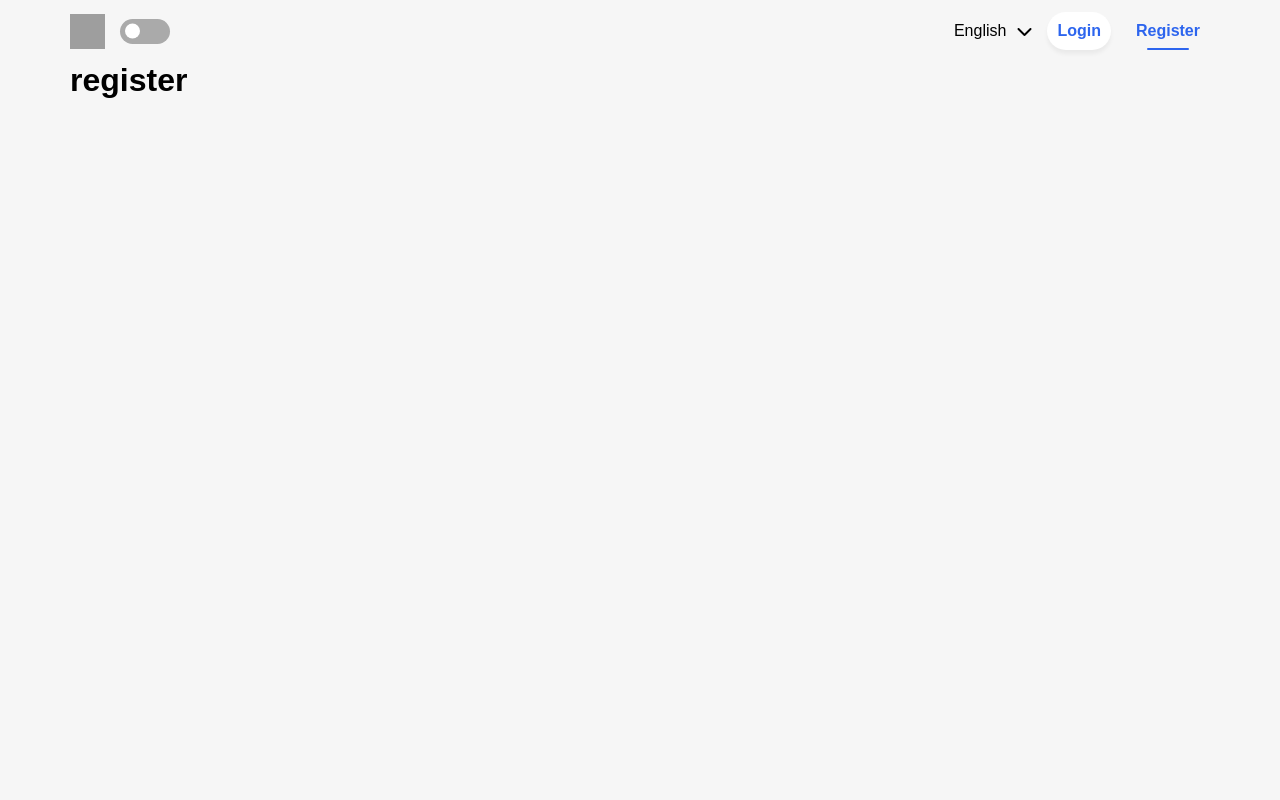
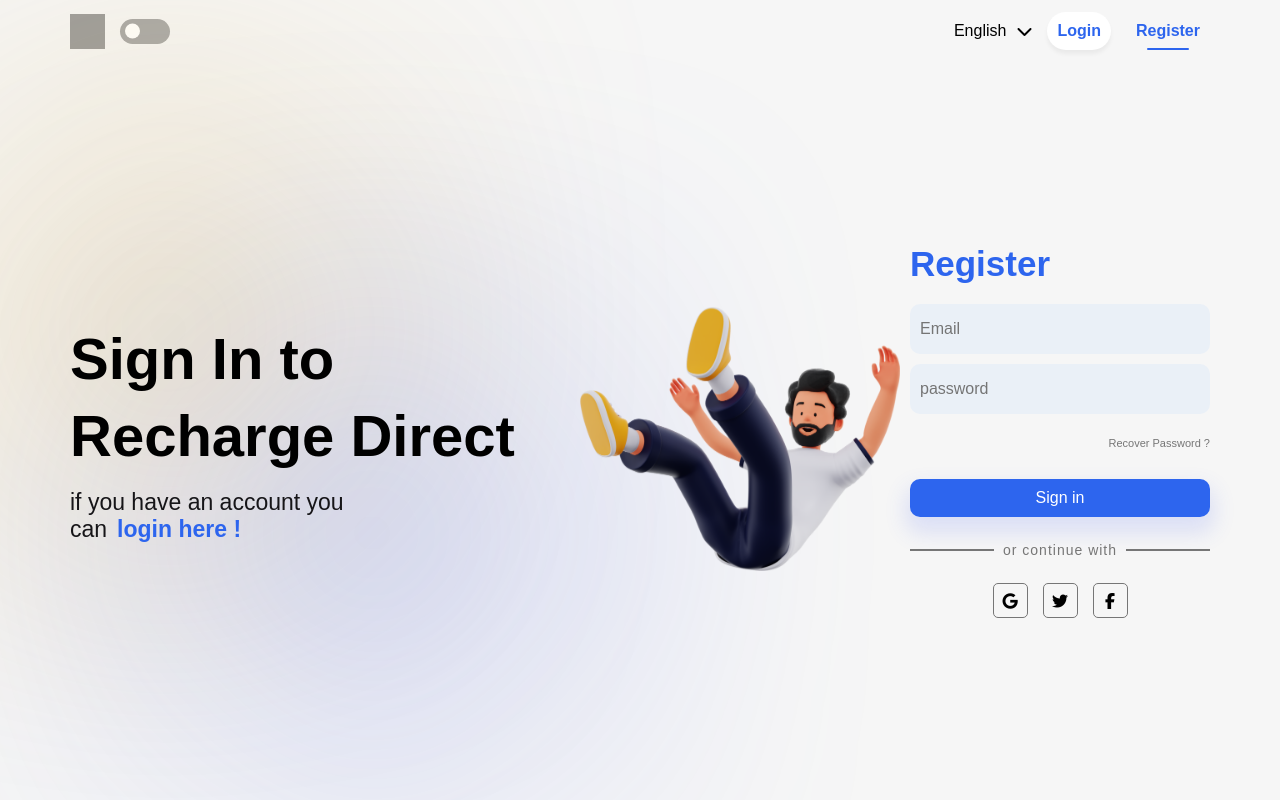
Before and after one commit to AhmedDoban/Pinterest-Colne, a React (Create React App) app: page /Register in a window 1280 px wide. Built offline with nearby package versions, Linux system fonts and the light colour scheme; grey boxes are pictures that could not be loaded.

Commit message:
update register

```diff
--- a/src/Assets/Css/root.css
+++ b/src/Assets/Css/root.css
@@ -5,6 +5,7 @@
   --white-color: #fff;
   --main-p-color: #767676;
   --primary-color: #2d65ee;
+  --dark-color: #14162e;
   --primary-dark-color: #161518;
   --primary-bg-color: #f6f6f6;
   --primary-bg-color-alt: #eef3ff;
--- a/src/Guest/Login/Login.jsx
+++ b/src/Guest/Login/Login.jsx
@@ -26,8 +26,8 @@ function Login() {
           <div className="left">
             <h1>Sign In to Recharge Direct</h1>
             <p>
-              if you don’t an account you can
-              <Link to="Register">Register here!</Link>
+              if you don’t have an account you can
+              <Link to="Register">Register here x!</Link>
             </p>
           </div>
           <div className="center">
--- a/src/Guest/Register/Register.css
+++ b/src/Guest/Register/Register.css
@@ -0,0 +1,207 @@
+/*ــــــــــــــــــــــــــــــــــــــــــــــــــــــــــ
+# Register
+ــــــــــــــــــــــــــــــــــــــــــــــــــــــــــــ*/
+.Register {
+  position: relative;
+  width: 100%;
+}
+.Register .container {
+  position: relative;
+  display: flex;
+  align-items: center;
+  gap: 10px;
+  min-height: calc(100vh - 62px);
+}
+@media (max-width: 992px) {
+  .Register .container {
+    flex-direction: column;
+    justify-content: center;
+  }
+}
+/*ــــــــــــــــــــــــــــــــــــــــــــــــــــــــــ
+  # Register left
+  ــــــــــــــــــــــــــــــــــــــــــــــــــــــــــــ*/
+.Register .container .left {
+  position: relative;
+  display: flex;
+  flex-direction: column;
+  gap: 15px;
+  max-width: 100%;
+}
+.Register .container .left h1 {
+  position: relative;
+  font-size: 58px;
+  font-style: normal;
+  font-weight: 700;
+  line-height: 77px;
+  width: 500px;
+  max-width: 100%;
+}
+
+.Register .container .left p {
+  color: var(--primary-dark-color);
+  font-size: 23px;
+  font-style: normal;
+  font-weight: 500;
+  line-height: normal;
+  gap: 10px;
+  width: 290px;
+  max-width: 100%;
+}
+
+.Register .container .left p a {
+  color: var(--primary-color);
+  font-weight: 700;
+  margin-left: 10px;
+}
+@media (max-width: 992px) {
+  .Register .container .left h1 {
+    width: 100%;
+    font-size: 45px;
+    line-height: 50px;
+  }
+  .Register .container .left p {
+    font-size: 18px;
+    width: 100%;
+  }
+}
+/*ــــــــــــــــــــــــــــــــــــــــــــــــــــــــــ
+  # Register center img
+  ــــــــــــــــــــــــــــــــــــــــــــــــــــــــــــ*/
+.Register .container .center > img {
+  position: relative;
+  width: 350px;
+  max-width: 100%;
+  height: 100%;
+  animation: Up_and_Down 1.2s ease-in-out infinite alternate-reverse;
+}
+@media (max-width: 1200px) {
+  .Register .container > .center {
+    display: none;
+  }
+}
+/*ــــــــــــــــــــــــــــــــــــــــــــــــــــــــــ
+  # Register right
+  ــــــــــــــــــــــــــــــــــــــــــــــــــــــــــــ*/
+.Register .container .right {
+  position: relative;
+  display: flex;
+  flex-direction: column;
+  gap: 25px;
+  max-width: 100%;
+}
+@media (max-width: 992px) {
+  .Register .container > .left {
+    display: none;
+  }
+}
+.Register .container .right .form {
+  position: relative;
+  display: flex;
+  flex-direction: column;
+  gap: 10px;
+}
+.Register .container .right .form h1 {
+  position: relative;
+  margin-bottom: 10px;
+  color: var(--primary-color);
+  font-size: 35px;
+  font-weight: bold;
+}
+.Register .container .right .form .input-box {
+  position: relative;
+  display: flex;
+  align-items: center;
+  gap: 10px;
+  width: 300px;
+  height: 50px;
+  max-width: 100%;
+  border-radius: 10px;
+  background: #eaf0f7;
+  padding: 10px;
+}
+@media (max-width: 1200px) {
+  .Register .container .right,
+  .Register .container .right .form .input-box {
+    width: 450px;
+  }
+}
+.Register .container .right .form .input-box input {
+  width: 100%;
+  height: 100%;
+  border: 0;
+  background-color: transparent;
+}
+.Register .container .right .form .recover {
+  position: relative;
+  margin: 10px 0 15px 0;
+  text-align: right;
+  cursor: pointer;
+  font-size: 11px;
+}
+.Register .container .right .form .Sign-box button {
+  position: relative;
+  width: 100%;
+  padding: 10px 12px;
+  border: 0;
+  cursor: pointer;
+  background-color: var(--primary-color);
+  color: var(--white-color);
+  box-shadow: var(--blue-box-shadow);
+  border-radius: 10px;
+}
+/*ــــــــــــــــــــــــــــــــــــــــــــــــــــــــــ
+  # Register right other-action-span
+  ــــــــــــــــــــــــــــــــــــــــــــــــــــــــــــ*/
+.Register .right .other-action-span {
+  position: relative;
+  width: 100%;
+  color: var(--main-p-color);
+  font-size: 14px;
+  display: flex;
+  justify-content: center;
+  align-items: center;
+  letter-spacing: 1px;
+}
+.Register .right .other-action-span::before {
+  position: absolute;
+  content: "";
+  width: 28%;
+  height: 2px;
+  left: 0;
+  background-color: var(--main-p-color);
+}
+.Register .right .other-action-span::after {
+  position: absolute;
+  content: "";
+  width: 28%;
+  height: 2px;
+  right: 0;
+  background-color: var(--main-p-color);
+}
+/*ــــــــــــــــــــــــــــــــــــــــــــــــــــــــــ
+  # Register right other-action
+  ــــــــــــــــــــــــــــــــــــــــــــــــــــــــــــ*/
+.Register .right .other-action {
+  position: relative;
+  display: flex;
+  justify-content: center;
+  align-items: center;
+  gap: 15px;
+}
+.Register .right .other-action i {
+  position: relative;
+  width: 35px;
+  height: 35px;
+  border: 1px solid var(--main-p-color);
+  display: flex;
+  justify-content: center;
+  align-items: center;
+  border-radius: 5px;
+  cursor: pointer;
+  transition: var(--main-transition);
+}
+.Register .right .other-action i:hover {
+  color: var(--primary-color);
+  border: 1px solid var(--primary-color);
+}
--- a/src/Guest/Register/Register.jsx
+++ b/src/Guest/Register/Register.jsx
@@ -1,11 +1,84 @@
-import React from "react";
+import React, { useState } from "react";
+import BlurCircle from "../../Assets/Components/Blur Circle/BlurCircle";
+import { Link } from "react-router-dom";
+import "./Register.css";
 
 function Register() {
+  const [User, SetUser] = useState({
+    email: "",
+    password: "",
+    ShowPassword: false,
+  });
+  const HandelSeePassword = () => {
+    const colne_user_data = { ...User };
+    colne_user_data.ShowPassword = !colne_user_data.ShowPassword;
+    SetUser(colne_user_data);
+  };
+  const HandleInput = (e) => {
+    SetUser({ ...User, [e.name]: e.value });
+  };
+
   return (
     <React.Fragment>
       <div className="Register">
         <div className="container">
-          <h1>register</h1>
+          <BlurCircle />
+          <div className="left">
+            <h1>Sign In to Recharge Direct</h1>
+            <p>
+              if you have an account you can
+              <Link to="/">login here !</Link>
+            </p>
+          </div>
+          <div className="center">
+            <img
+              src={require("../../Assets/Images/FlyObject.png")}
+              alt="FlyObject"
+            />
+          </div>
+          <div className="right">
+            <div className="form">
+              <h1>Register</h1>
+              <div className="input-box">
+                <input
+                  type="search"
+                  value={User.email}
+                  onChange={(e) => HandleInput(e.target)}
+                  name="email"
+                  placeholder="Email"
+                />
+              </div>
+              <div className="input-box">
+                <input
+                  type={User.ShowPassword ? "text" : "password"}
+                  value={User.password}
+                  onChange={(e) => HandleInput(e.target)}
+                  name="password"
+                  placeholder="password"
+                />
+                {User.password.length > 0 ? (
+                  <i
+                    className={
+                      User.ShowPassword
+                        ? "fa-solid fa-eye"
+                        : "fa-solid fa-eye-slash"
+                    }
+                    onClick={() => HandelSeePassword()}
+                  />
+                ) : null}
+              </div>
+              <p className="recover">Recover Password ?</p>
+              <div className="Sign-box">
+                <button>Sign in</button>
+              </div>
+            </div>
+            <span className="other-action-span">or continue with</span>
+            <div className="other-action">
+              <i className="fa-brands fa-google" />
+              <i className="fa-brands fa-twitter" />
+              <i className="fa-brands fa-facebook-f" />
+            </div>
+          </div>
         </div>
       </div>
     </React.Fragment>
```
